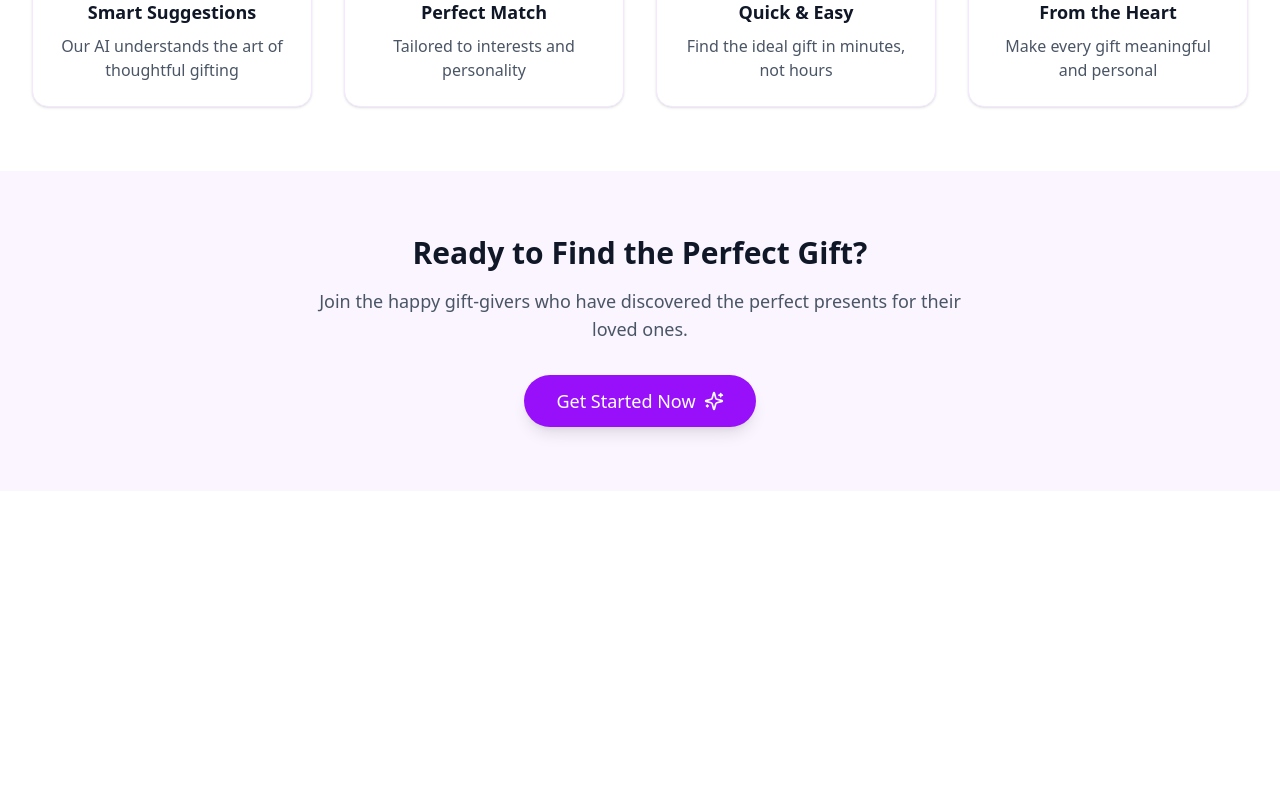
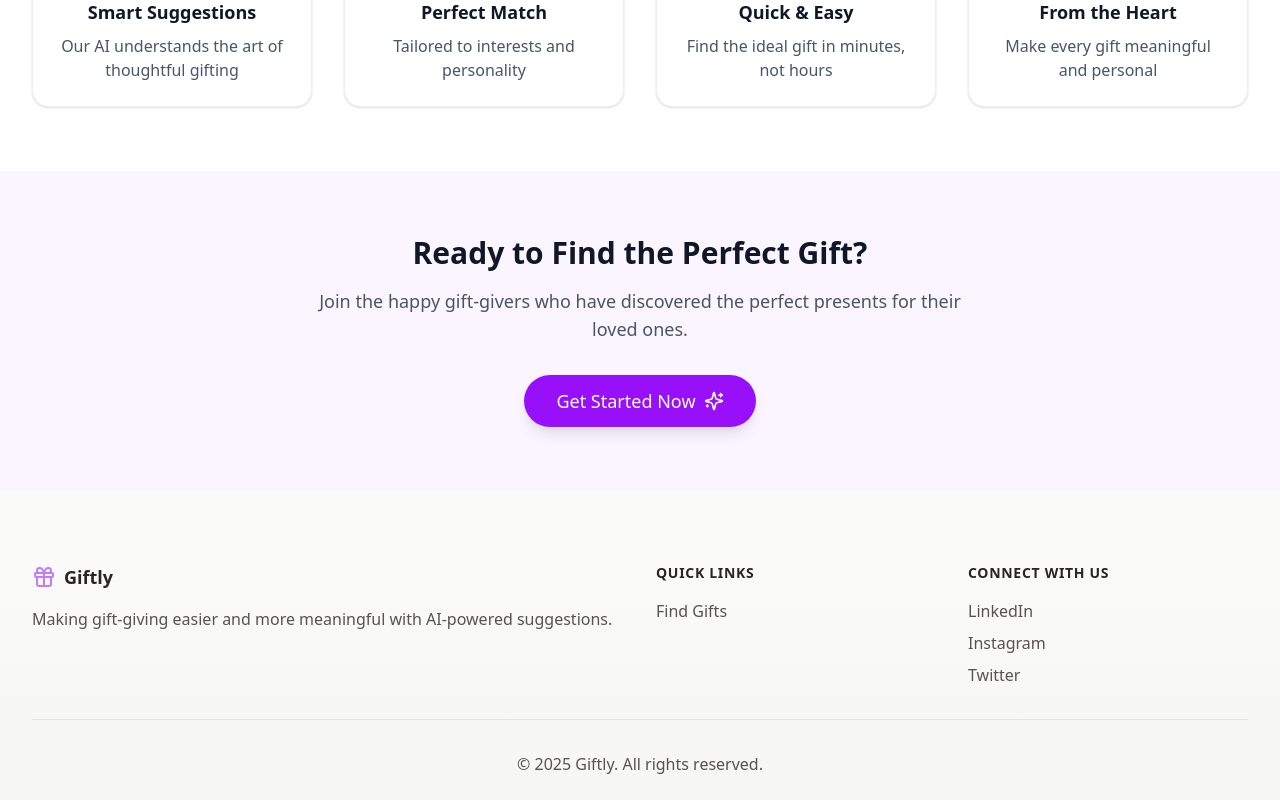
Before and after one commit to hilda-ut/gift-genius, a Next.js app: page / in a window 1280 px wide. Shown: the part 939-1739 px from the top of the page. Before the commit the page ends 1430 px from the top, so only its background shows below. Built offline with nearby package versions, Linux system fonts and the light colour scheme.

Commit message:
Add footer - Rename to Giftly

```diff
--- a/package.json
+++ b/package.json
@@ -1,5 +1,5 @@
 {
-  "name": "giftgenius",
+  "name": "giftly",
   "version": "0.1.0",
   "private": true,
   "scripts": {
--- a/src/app/gift-finder/page.tsx
+++ b/src/app/gift-finder/page.tsx
@@ -84,7 +84,7 @@ export default function GiftFinder() {
             <Gift className="h-12 w-12 text-purple-400 animate-float" />
           </div>
           <h1 className="text-4xl md:text-5xl font-bold text-gray-800 mb-2">
-            Gift Genius
+            Giftly
           </h1>
           <p className="text-lg text-gray-600 max-w-2xl mx-auto">
             Discover AI-powered gift suggestions for everyone in your life based on their age, interests, and your relationship.
--- a/src/app/layout.tsx
+++ b/src/app/layout.tsx
@@ -1,5 +1,6 @@
 import type { Metadata } from 'next';
 import { Geist, Geist_Mono } from 'next/font/google';
+import { Footer } from '@components/Footer';
 import './globals.css';
 
 const geistSans = Geist({
@@ -13,21 +14,22 @@ const geistMono = Geist_Mono({
 });
 
 export const metadata: Metadata = {
-  title: 'Create Next App',
-  description: 'Generated by create next app',
+  title: 'Giftly - AI-Powered Gift Suggestions',
+  description: 'Find the perfect gift with our AI-powered gift suggestion platform. Personalized recommendations for every occasion.',
 };
 
 export default function RootLayout({
   children,
-}: Readonly<{
+}: {
   children: React.ReactNode;
-}>) {
+}) {
   return (
     <html lang="en">
-      <body
-        className={`${geistSans.variable} ${geistMono.variable} antialiased`}
-      >
+      <body className={`${geistSans.variable} ${geistMono.variable} flex flex-col bg-gradient-to-b from-stone-50 via-stone-50/95 to-stone-50/90`}>
         {children}
+        <div className="mt-12 bg-gradient-to-b from-stone-50/90 to-stone-100/80 py-6">
+          <Footer />
+        </div>
       </body>
     </html>
   );
--- a/src/app/page.tsx
+++ b/src/app/page.tsx
@@ -39,7 +39,7 @@ export default function Home() {
               </div>
               <h1 className="text-4xl font-bold tracking-tight text-gray-900 sm:text-5xl md:text-6xl">
                 <span className="block">Find the Perfect Gift</span>
-                <span className="block text-purple-600 mt-2">with Gift Genius</span>
+                <span className="block text-purple-600 mt-2">with Giftly</span>
               </h1>
               <p className="mt-6 max-w-lg mx-auto text-lg text-gray-600 sm:max-w-2xl">
                 Let our AI help you discover thoughtful, personalized gifts that will bring joy to your loved ones.
@@ -62,7 +62,7 @@ export default function Home() {
         <div className="max-w-7xl mx-auto px-4 sm:px-6 lg:px-8">
           <div className="text-center mb-12">
             <h2 className="text-3xl font-bold text-gray-900">
-              Why Choose Gift Genius?
+              Why Choose Giftly?
             </h2>
             <p className="mt-4 text-lg text-gray-600">
               Finding the perfect gift has never been easier
--- /dev/null
+++ b/src/components/Footer.tsx
@@ -0,0 +1,83 @@
+import Link from 'next/link';
+import { Gift } from 'lucide-react';
+
+export function Footer() {
+  return (
+    <footer className="bg-transparent">
+      <div className="max-w-7xl mx-auto px-4 sm:px-6 lg:px-8">
+        <div className="grid grid-cols-1 md:grid-cols-4 gap-8">
+          {/* Brand Section */}
+          <div className="col-span-1 md:col-span-2">
+            <div className="flex items-center space-x-2">
+              <Gift className="h-6 w-6 text-purple-400" />
+              <h3 className="text-lg font-semibold text-stone-800">Giftly</h3>
+            </div>
+            <p className="mt-4 text-stone-600">
+              Making gift-giving easier and more meaningful with AI-powered suggestions.
+            </p>
+          </div>
+
+          {/* Quick Links */}
+          <div>
+            <h4 className="text-sm font-semibold text-stone-800 uppercase tracking-wider">
+              Quick Links
+            </h4>
+            <ul className="mt-4 space-y-2">
+              <li>
+                <Link href="/gift-finder" className="text-stone-600 hover:text-purple-500 transition-colors">
+                  Find Gifts
+                </Link>
+              </li>
+            </ul>
+          </div>
+
+          {/* Social Links */}
+          <div>
+            <h4 className="text-sm font-semibold text-stone-800 uppercase tracking-wider">
+              Connect With Us
+            </h4>
+            <ul className="mt-4 space-y-2">
+              <li>
+                <a
+                  href="https://www.linkedin.com/in/hildakhajehamiri/"
+                  target="_blank"
+                  rel="noopener noreferrer"
+                  className="text-stone-600 hover:text-purple-500 transition-colors"
+                >
+                  LinkedIn
+                </a>
+              </li>
+              <li>
+                <a
+                  href="https://instagram.com"
+                  target="_blank"
+                  rel="noopener noreferrer"
+                  className="text-stone-600 hover:text-purple-500 transition-colors"
+                >
+                  Instagram
+                </a>
+              </li>
+              <li>
+                <a
+                  href="https://twitter.com"
+                  target="_blank"
+                  rel="noopener noreferrer"
+                  className="text-stone-600 hover:text-purple-500 transition-colors"
+                >
+                  Twitter
+                </a>
+              </li>
+            </ul>
+          </div>
+        </div>
+
+        {/* Copyright */}
+        <div className="mt-8 pt-8 border-t border-stone-200">
+          <p className="text-center text-stone-600">
+            © {new Date().getFullYear()} Giftly. All rights reserved.
+          </p>
+        </div>
+      </div>
+    </footer>
+  );
+}
```
Also changed, not shown: 1 other file (tests, documents, lock files or other folders).
